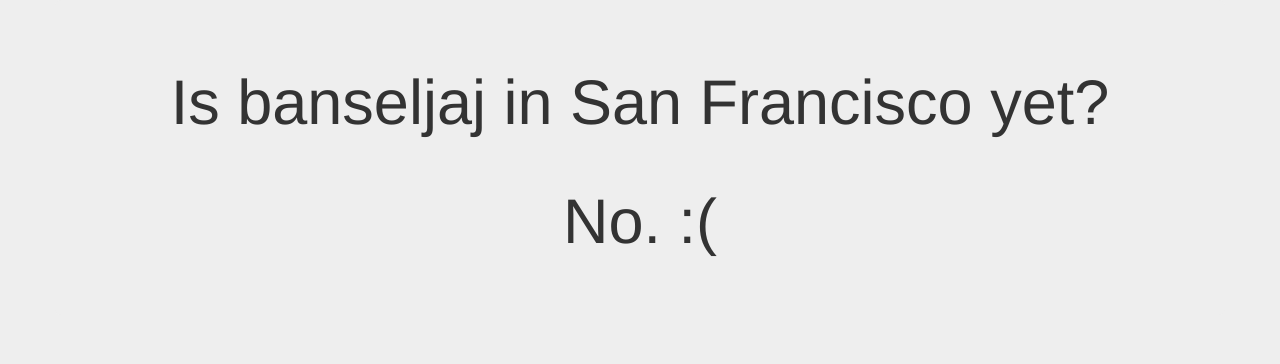
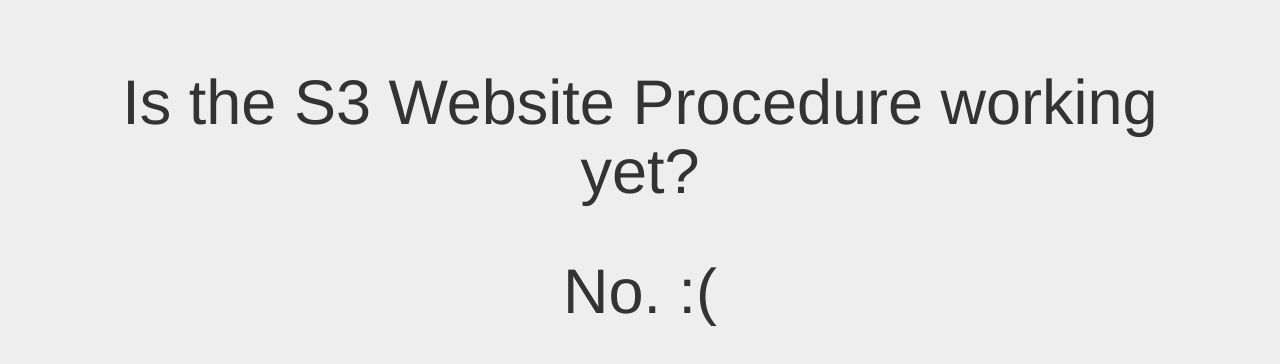
Before and after one commit to AliSajid/banseljaj-timer, a plain HTML site: page index.html in a window 1280 px wide. Drawn offline with Linux system fonts and the light colour scheme.

Commit message:
Changed the title text

```diff
--- a/index.html
+++ b/index.html
@@ -16,7 +16,7 @@
 <div class="container">
 <div class="row">
     <div class="jumbotron text-center">
-      <h1>Is banseljaj in San Francisco yet?</h1>
+      <h1>Is the S3 Website Procedure working yet?</h1>
       <br>
 <!--      <div class="countdown-timer"></div>
       <h2 class="countdown-label">Until <span class="next-event"></span></h2> -->
```
